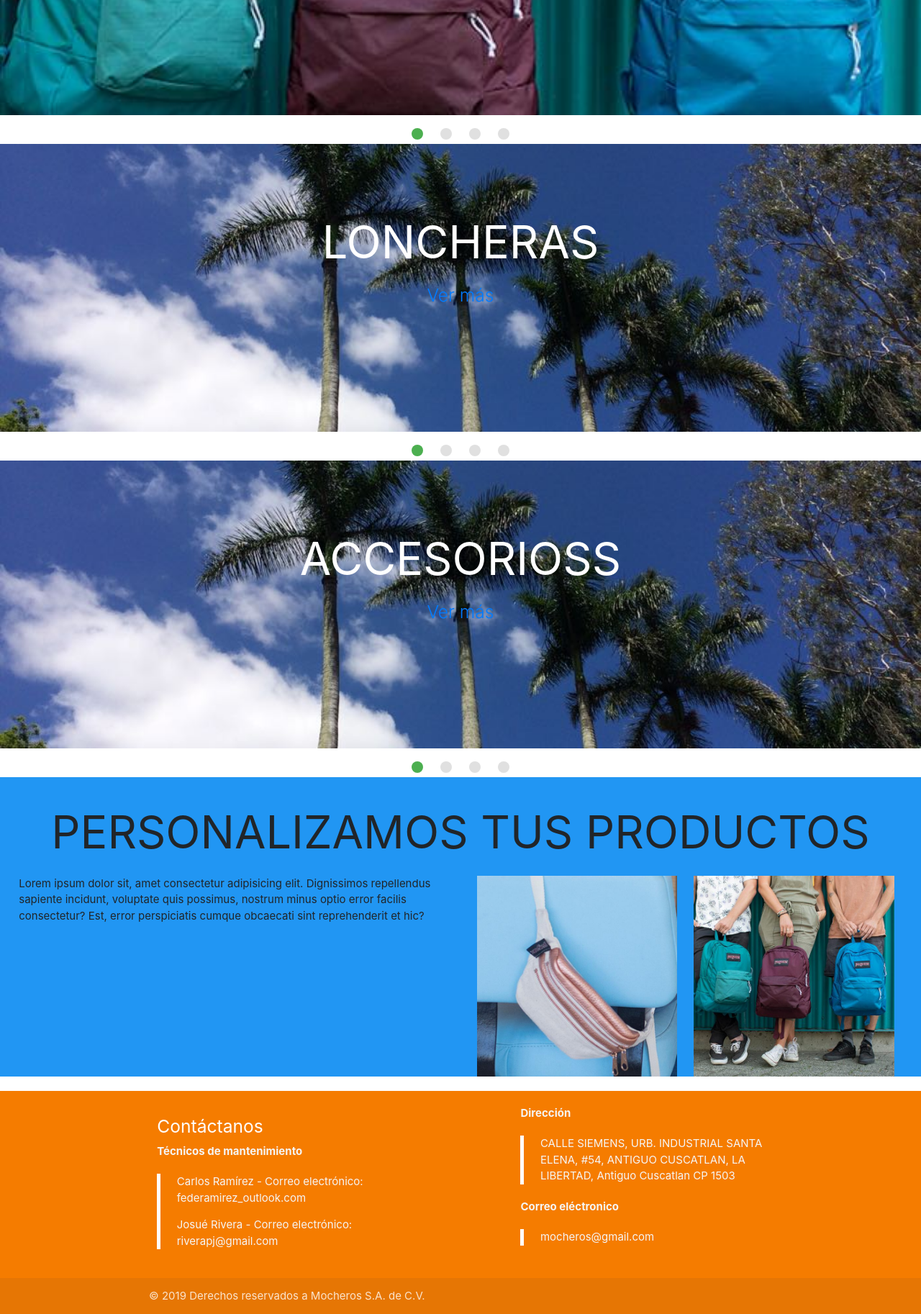
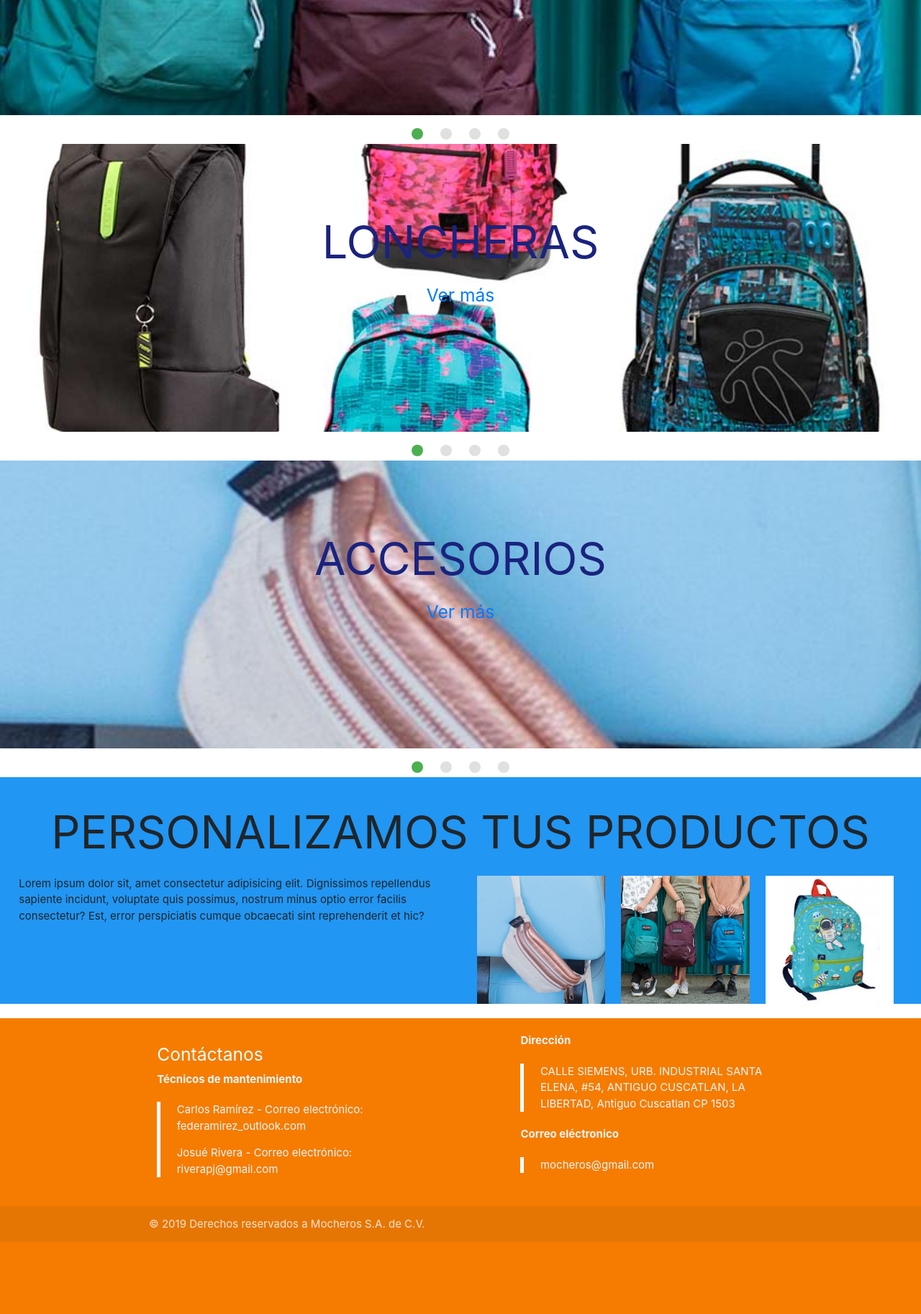
Before and after one commit to Riverapjj/MocherosOnline, a PHP site: page /index.php in a window 1280 px wide. Shown: the part 532-2358 px from the top of the page at 72% size. After the commit the page ends 2258 px from the top, so only its background shows below. Run offline with PHP 8.4, Linux system fonts and the light colour scheme.

Commit message:
ya no puedo más!!!

```diff
--- a/mocheros/core/helpers/public_page.php
+++ b/mocheros/core/helpers/public_page.php
@@ -39,8 +39,9 @@ class Public_page{
                     </div>
                 </nav>
                 <ul class="sidenav" id="mobile-demo">
-                    <li><a href="sass.html">Mocheros</a></li>
+                    <li><a href="../../views/public/index.php">Mocheros</a></li>
                     <hr>
+                    <li><a href="../../views/public/index.php">Inicio</a></li>
                     <li><a href="../../views/public/mochilas.php">Mochilas</a></li>
                     <li><a href="../../views/public/loncheras.php">Loncheras</a></li>
                     <li><a href="../../views/public/accesorios.php">Accesorios</a></li>
--- a/mocheros/views/public/index.php
+++ b/mocheros/views/public/index.php
@@ -90,7 +90,7 @@ public_page::header("Principal");
             <img src="../../resources/img/banner-mochilas3.jpeg"> <!-- random image -->
             <div class="caption center-align">
                 <h1 class="indigo-text text-darken-4">MOCHILAS</h1>
-                <h5 class="orange-text text-darken-3"><a href="">Ver más</a></h5>
+                <h5 class="orange-text text-darken-3"><a href="../../views/public/mochilas.php">Ver más</a></h5>
             </div>
         </li>
         <li>
@@ -98,7 +98,7 @@ public_page::header("Principal");
             <div class="caption left-align">
                 <h3 class="indigo-text text-darken-4">¡Bienvenido a Mocheros!</h3>
                 <h5 class="orange-text text-darken-3">Somos tus compañeros en tus aventuras del día a día</h5>
-                <a href="" class="orange-text text-darken-3">Haz click aquí para ver nuestras mochilas</a>
+                <a href="../../views/public/mochilas.php" class="orange-text text-darken-3">Haz click aquí para ver nuestras mochilas</a>
             </div>
         </li>
         <li>
@@ -106,12 +106,15 @@ public_page::header("Principal");
             <div class="caption left-align">
                 <h3 class="indigo-text text-darken-4">Febrero, el mes de la amistad</h3>
                 <h5 class="orange-text text-darken-3">¡Regala alguno de nuestros productos para tus seres queridos!</h5>
+                <a href="../../views/public/mochilas.php" class="orange-text text-darken-3">Haz click aquí para ver nuestras mochilas</a>
             </div>
         </li>
         <li>
-            <img src="../../resources/img/mochilas-3.jpg"> <!-- random image -->
+            <img src="../../resources/img/mochilas-8.jpg"> <!-- random image -->
             <div class="caption center-align">
                 <h3 class="indigo-text text-darken-4">Las mejores mochilas a tu alcance</h3>
+                <h5 class="orange-text text-darken-3">Mochilas que puedes utilizar en cualquier momento</h5>
+                <a href="../../views/public/mochilas.php" class="orange-text text-darken-3">Haz click aquí para ver nuestras mochilas</a>
             </div>
         </li>
     </ul>
@@ -120,31 +123,34 @@ public_page::header("Principal");
 <div class="slider">
     <ul class="slides">
         <li>
-            <img src="../../resources/img/palmeras.jpg"> <!-- random image -->
+            <img src="../../resources/img/mochilas-8.jpg"> <!-- random image -->
             <div class="caption center-align">
-                <h1>LONCHERAS</h1>
-                <h5 class="light grey-text text-lighten-3"><a href="">Ver más</a></h5>
+                <h1 class="indigo-text text-darken-4">LONCHERAS</h1>
+                <h5 class="orange-text text-darken-3"><a href="../../views/public/loncheras.php">Ver más</a></h5>
             </div>
         </li>
         <li>
-            <img src="../../resources/img/palmeras.jpg"> <!-- random image -->
+            <img src="../../resources/img/banner-mochilas3.jpeg"> <!-- random image -->
             <div class="caption left-align">
-                <h3>Left Aligned Caption</h3>
-                <h5 class="light grey-text text-lighten-3">Here's our small slogan.</h5>
+                <h3 class="indigo-text text-darken-4">Nuestras loncheras destacan por sus diseños y calidad</h3>
+                <h5 class="orange-text text-darken-3">Nuestras loncheras poseen los mejores diseños en el mercado</h5>
+                <a href="../../views/public/loncheras.php" class="orange-text text-darken-3">Haz click aquí para ver nuestras loncheras</a>
             </div>
         </li>
         <li>
-            <img src="../../resources/img/palmeras.jpg"> <!-- random image -->
-            <div class="caption right-align">
-                <h3>Right Aligned Caption</h3>
-                <h5 class="light grey-text text-lighten-3">Here's our small slogan.</h5>
+            <img src="../../resources/img/banner-mochilas.png"> <!-- random image -->
+            <div class="caption left-align">
+                <h3 class="indigo-text text-darken-4">Febrero, el mes del amor y la amistad</h3>
+                <h5 class="orange-text text-darken-3">Este es el mes para demostrarle cuánto quieres a tus familiares y amigos con una lonchera</h5>
+                <a href="../../views/public/loncheras.php" class="orange-text text-darken-3">Haz click aquí para ver nuestras loncheras</a>
             </div>
         </li>
         <li>
-            <img src="../../resources/img/palmeras.jpg"> <!-- random image -->
+            <img src="../../resources/img/banner-mochilas2.jpeg"> <!-- random image -->
             <div class="caption center-align">
-                <h3>This is our big Tagline!</h3>
-                <h5 class="light grey-text text-lighten-3">Here's our small slogan.</h5>
+                <h3 class="indigo-text text-darken-4">¡Las mejores loncheras para ti!</h3>
+                <h5 class="orange-text text-darken-3">Loncheras con diseños irresistibles</h5>
+                <a href="../../views/public/loncheras.php" class="orange-text text-darken-3">Haz click aquí para ver nuestras loncheras</a>
             </div>
         </li>
     </ul>
@@ -153,31 +159,34 @@ public_page::header("Principal");
 <div class="slider">
     <ul class="slides">
         <li>
-            <img src="../../resources/img/palmeras.jpg"> <!-- random image -->
+            <img src="../../resources/img/banner-accesorios.jpeg"> <!-- random image -->
             <div class="caption center-align">
-                <h1>ACCESORIOSS</h1>
-                <h5 class="light grey-text text-lighten-3"><a href="">Ver más</a></h5>
+                <h1 class="indigo-text text-darken-4">ACCESORIOS</h1>
+                <h5 class="orange-text text-darken-3"><a href="../../views/public/accesorios.php">Ver más</a></h5>
             </div>
         </li>
         <li>
-            <img src="../../resources/img/palmeras.jpg"> <!-- random image -->
+            <img src="../../resources/img/banner-mochilas3.jpeg"> <!-- random image -->
             <div class="caption left-align">
-                <h3>Left Aligned Caption</h3>
-                <h5 class="light grey-text text-lighten-3">Here's our small slogan.</h5>
+                <h3 class="indigo-text text-darken-4">Los mejores accesorios para toda ocasión que podrás encontrar</h3>
+                <h5 class="orange-text text-darken-3">Perfecto para la escuela, la universidad, el trabajo y muchas cosas más</h5>
+                <a href="../../views/public/accesorios.php" class="orange-text text-darken-3">Haz click aquí para ver nuestros accesorios</a>
             </div>
         </li>
         <li>
-            <img src="../../resources/img/palmeras.jpg"> <!-- random image -->
-            <div class="caption right-align">
-                <h3>Right Aligned Caption</h3>
-                <h5 class="light grey-text text-lighten-3">Here's our small slogan.</h5>
+            <img src="../../resources/img/banner-mochilas.png"> <!-- random image -->
+            <div class="caption left-align">
+                <h3 class="indigo-text text-darken-4">Regala nuestros accesorios para sorprender a tus seres queridos</h3>
+                <h5 class="orange-text text-darken-3">En febrero, la época perfecta para regalar nuestros productos</h5>
+                <a href="../../views/public/accesorios.php" class="orange-text text-darken-3">Haz click aquí para ver nuestros accesorios</a>
             </div>
         </li>
         <li>
-            <img src="../../resources/img/palmeras.jpg"> <!-- random image -->
+            <img src="../../resources/img/mochilas-8.jpg"> <!-- random image -->
             <div class="caption center-align">
-                <h3>This is our big Tagline!</h3>
-                <h5 class="light grey-text text-lighten-3">Here's our small slogan.</h5>
+                <h3 class="indigo-text text-darken-4">¡Todos nuestros accesorios son elaborados para ti!</h3>
+                <h5 class="orange-text text-darken-3">Ponemos empeño y dedicación en cada producto que realizamos</h5>
+                <a href="../../views/public/accesorios.php" class="orange-text text-darken-3">Haz click aquí para ver nuestros accesorios</a>
             </div>
         </li>
     </ul>
@@ -192,8 +201,9 @@ public_page::header("Principal");
             Lorem ipsum dolor sit, amet consectetur adipisicing elit. Dignissimos repellendus sapiente incidunt, voluptate quis possimus, nostrum minus optio error facilis consectetur? Est, error perspiciatis cumque obcaecati sint reprehenderit et hic?
         </div>
         <div class="caption center-align col col-sm-12 col-lg-6">
-            <img class="col col-sm-6" src="../../resources/img/banner-accesorios.jpeg">
-            <img class="col col-sm-6" src="../../resources/img/banner-mochilas3.jpeg">
+            <img class="col col-sm-4" src="../../resources/img/banner-accesorios.jpeg">
+            <img class="col col-sm-4" src="../../resources/img/banner-mochilas3.jpeg">
+            <img class="col col-sm-4" src="../../resources/img/mochila5.jpg">
         </div>
     </div>
 </div>
```
Also changed, not shown: mocheros/resources/img/mochila5.jpg (added).
